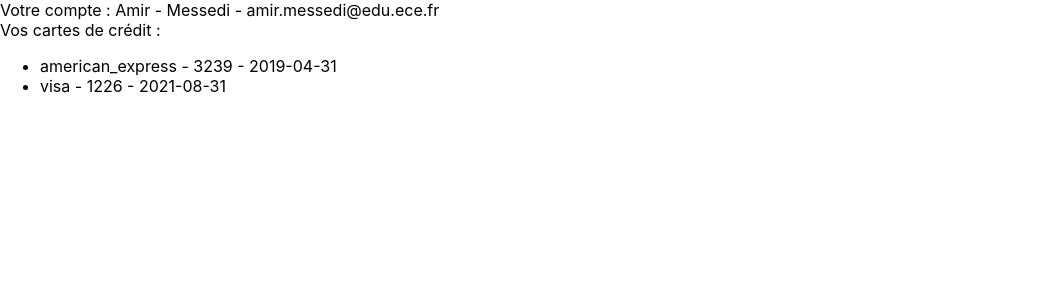
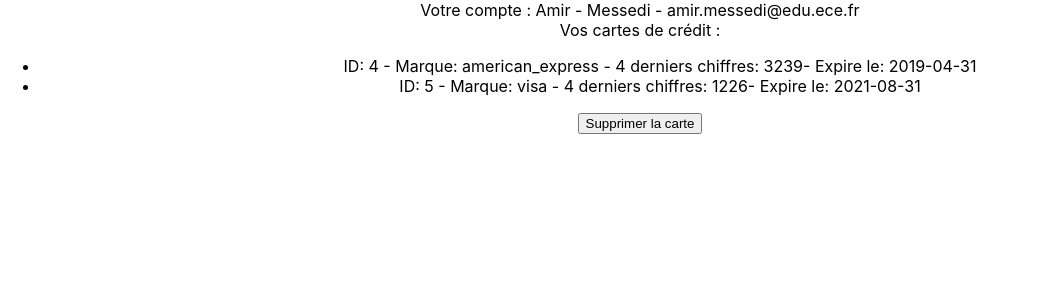
Before and after one commit to Billette/watermelon, a React (Create React App) app: page / in a window 1280 px wide. Shown: the top 300 px of the page, without its empty margins (0-1039 px from the left). Built offline with nearby package versions, Linux system fonts and the light colour scheme.

Commit message:
Account progess + session storage
Advances of Tuesday on Account and Session storage

```diff
--- a/src/App.js
+++ b/src/App.js
@@ -1,14 +1,38 @@
-import React from 'react';
+import React, {Component} from 'react';
 import './App.css';
-import MyAccount from './test/MyAccount.js';
+import MyAccount from './account/MyAccount.js';
+import {creditCards} from './database/CreditCards.js';
 
-function App() {
-  return (
 
-    <div>
-      <MyAccount />
-    </div>
-  );
+
+class App extends Component {
+
+  constructor(props){
+    super(props);
+
+
+    creditCards.map((card) => {
+      var cardID = 'CardID';
+      cardID = cardID.concat('',card.id);
+      sessionStorage.setItem(cardID, JSON.stringify(card));
+
+      return null;
+    });
+
+  }
+
+
+  componentDidUpdate(){
+
+  }
+
+  render () {
+    return (
+      <div className="App">
+        <MyAccount />
+      </div>
+    );
+  }
 }
 
 export default App;
--- a/src/test/MyAccount.js
+++ b/src/account/MyAccount.js
@@ -12,10 +12,10 @@ class MyAccount extends Component {
         super(props);
 
         // For tests only
-        localStorage.setItem("idUser", "2");
+        sessionStorage.setItem("idUser", "2");
 
         this.state = {
-            idUser: localStorage.getItem('idUser'),
+            idUser: sessionStorage.getItem('idUser'),
         }
 
         this.myUser = request.getUserByID(this.state.idUser);
--- /dev/null
+++ b/src/account/MyCreditCards.js
@@ -0,0 +1,57 @@
+import React, {Component} from 'react';
+import request from '../database/Request.js';
+
+class MyCreditCards extends Component {
+
+    constructor(props){
+        super(props);
+        this.state = {
+            idUser: this.props.idUser,
+        }
+
+        this.myUser = request.getUserByID(this.state.idUser);
+        this.myCards = request.getCreditCardsOfUser(this.state.idUser);
+        //console.log(this.myCards);
+    }
+
+    componentDidUpdate() {
+        this.myUser = request.getUserByID(this.state.idUser);
+        this.myCards = request.getCreditCardsOfUser(this.state.idUser);
+    }
+
+    listCards(){
+        var listCards = this.myCards.map( (card) => {
+            //console.log(card);
+            return(
+                <li key={`${card.id}`}> ID: {card.id} - Marque: {card.brand} - 4 derniers chiffres: {card.lastFour}
+                 - Expire le: {card.expireAt} </li>
+            );
+        });
+
+        return(<div className='listCards'> <ul> {listCards} </ul> </div>);
+    }
+
+    removeCard(idCard){
+        var cardID = 'CardID';
+        cardID = cardID.concat('',idCard);
+
+        var cardToRemove = JSON.parse(sessionStorage.getItem(cardID));
+
+        console.log(cardToRemove);
+
+        sessionStorage.removeItem(cardID);
+
+    }
+
+    render(){
+        return(
+            <div className='MyCreditCards'>
+                Vos cartes de crédit : {this.listCards()}
+                <button onClick={ () => this.removeCard(5)}>  Supprimer la carte </button>
+            </div>
+        )
+    }
+
+}
+
+export default MyCreditCards;
--- a/src/test/MyCreditCards.js
+++ b/src/account/MyCreditCardsBackup.js
@@ -1,8 +1,7 @@
 import React, {Component} from 'react';
 import request from '../database/Request.js';
 
-
-class MyCreditCards extends Component {
+class MyCreditCardsB extends Component {
 
     constructor(props){
         super(props);
@@ -24,21 +23,30 @@ class MyCreditCards extends Component {
         var listCards = this.myCards.map( (card) => {
             //console.log(card);
             return(
-                <li key={`${card.id}`}> {card.brand} - {card.lastFour} - {card.expireAt} </li>
+                <li key={`${card.id}`}> ID: {card.id} - Marque: {card.brand} - 4 derniers chiffres: {card.lastFour}
+                 - Expire le: {card.expireAt} </li>
             );
         });
 
         return(<div className='listCards'> <ul> {listCards} </ul> </div>);
     }
 
+    removeCard(idCard){
+        var copyCreditCards = request.getCreditCards();
+        copyCreditCards.splice(copyCreditCards.findIndex( (card) => (card.id === idCard)), 1);
+        //console.log(copyCreditCards);
+        //creditCards = copyCreditCards;
+    }
+
     render(){
         return(
             <div className='MyCreditCards'>
                 Vos cartes de crédit : {this.listCards()}
+                <button onClick={this.removeCard(5)}>  Supprimer la carte </button>
             </div>
         )
     }
 
 }
 
-export default MyCreditCards;
+export default MyCreditCardsB;
```
Also changed, not shown: src/database/CreditCardsBackup.js (added, +40 -0 lines), src/account/MyName.js (renamed from src/test/MyName.js), src/account/MyWallet.js (renamed from src/test/MyWallet.js).
